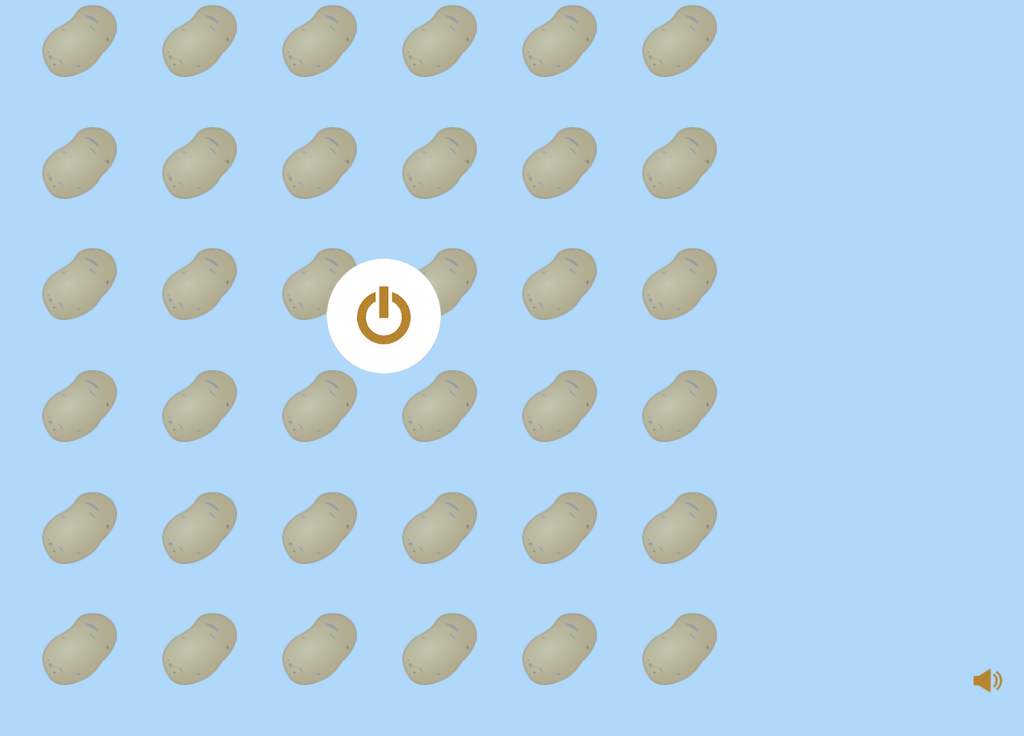
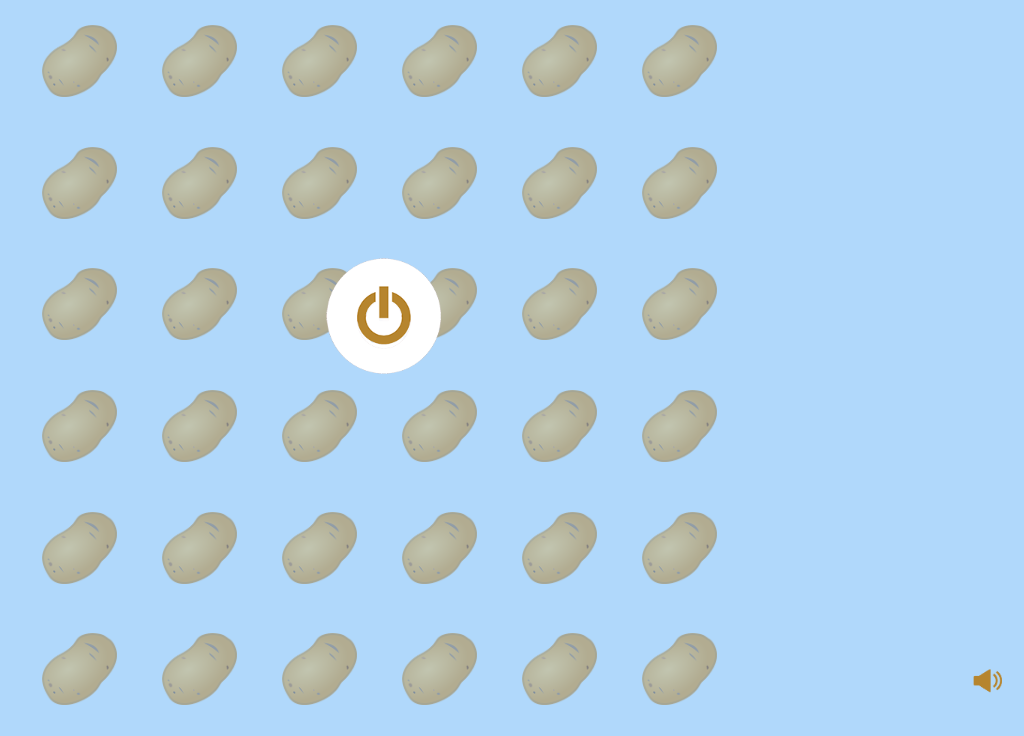
Before and after one commit to nitkachuk/potato.github.io, a plain HTML site: page index.html in a window 1280 px wide. Shown: the part 84-820 px from the top of the page, without its empty margins (256-1280 px from the left). Drawn offline with Linux system fonts and the light colour scheme.

Commit message:
Add files via upload

```diff
--- a/css/main.css
+++ b/css/main.css
@@ -1,3 +1,5 @@
+/* сброс дефолтных настроек css */
+
 * {
 	margin: 0;
 	padding: 0;
@@ -18,10 +20,13 @@ body {
 
 	width: 150px;
 	height: 150px;
-		position: absolute;
+
+		position: fixed;
 		left: 50%;
 		top: 50%;
+
 			transform: translate( -50%, -50% );
+
 	cursor: pointer;
 	transition: 0.3s;
 }
@@ -32,6 +37,9 @@ body {
 
 	}
 
+
+/* кнопка выключения музыки */
+
 #volume_button {
 	width: 40px;
 	height: 40px;
@@ -41,7 +49,7 @@ body {
 	background-position: center;
 	background-repeat: no-repeat;
 
-		position: absolute;
+		position: fixed;
 		right: 15px;
 		bottom: 15px;
 
@@ -49,33 +57,72 @@ body {
 }
 
 
+
+/* контейнер с игровым полем и всеми элементами для игры */
+
 #main-box {
 	width: 730px;
 	height: 800px;
 		position: absolute;
 		left: 50%;
+}
+
+
+
+/* на маленьком экране выравнивания по y нет */
+
+@media only screen and (max-height : 800px)    {
+
+    #main-box {
+    	top: 20px;
+        transform: translate( -50%, 0 );
+    }
+
+}
+
+
+/* на нормальном экране выравниваем ровно по центру y */
+
+@media only screen and (min-height: 801px)    {
+
+	#main-box {
 		top: 50%;
-			transform: translate( -50%, -50% );
+        transform: translate( -50%, -50% );
+    }
+
 }
+
+
+
+	/* контейнер для таймера */
 
 	#timer-box {
 		width: 725px;
 		height: 50px;
+
 			font-size: 32px;
 			font-family: Courier New;
 			text-align: center;
 			padding-top: 5px;
+
 				font-weight: 600;
+
 		color: #9d752f;
 	}
+
+
+
+	/* контейнер для карт */
 
 	.card-box {
 		width: 725px;
 		height: 730px;
 		display: flex;
 		flex-wrap: wrap;
+
 			pointer-events: none;
 			opacity: 0.5;
+
 				margin-top: 15px;
 	}
 
@@ -84,10 +131,12 @@ body {
 			height: 100px;
 			margin: 10px;
 			cursor: pointer;
+
 				background-image: url( ../images/cards/shirt.png );
 				background-size: 75%;
 				background-repeat: no-repeat;
 				background-position: center;
+
 					border-radius: 100px;
 					transition: 0.2s;
 
```
